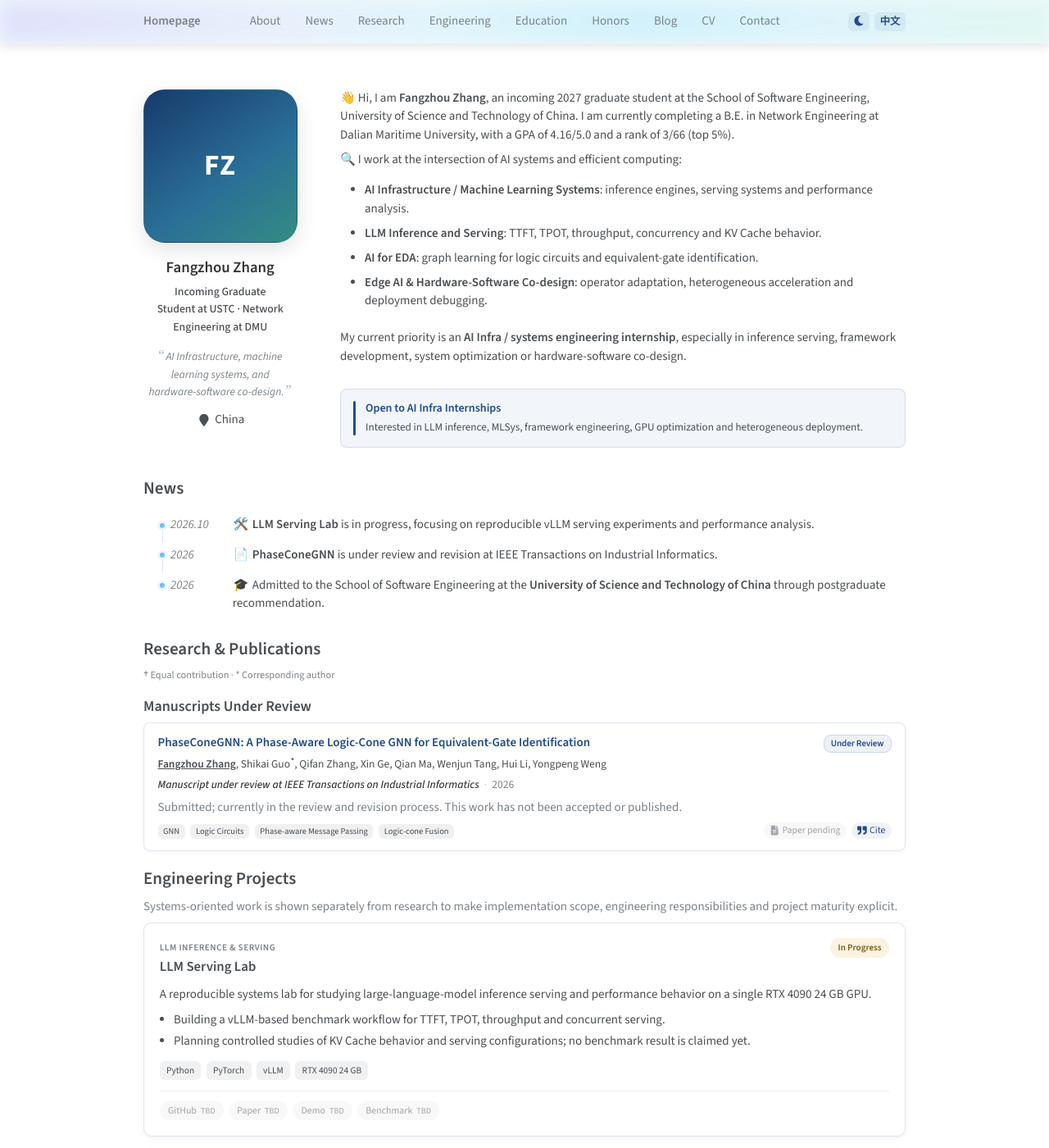
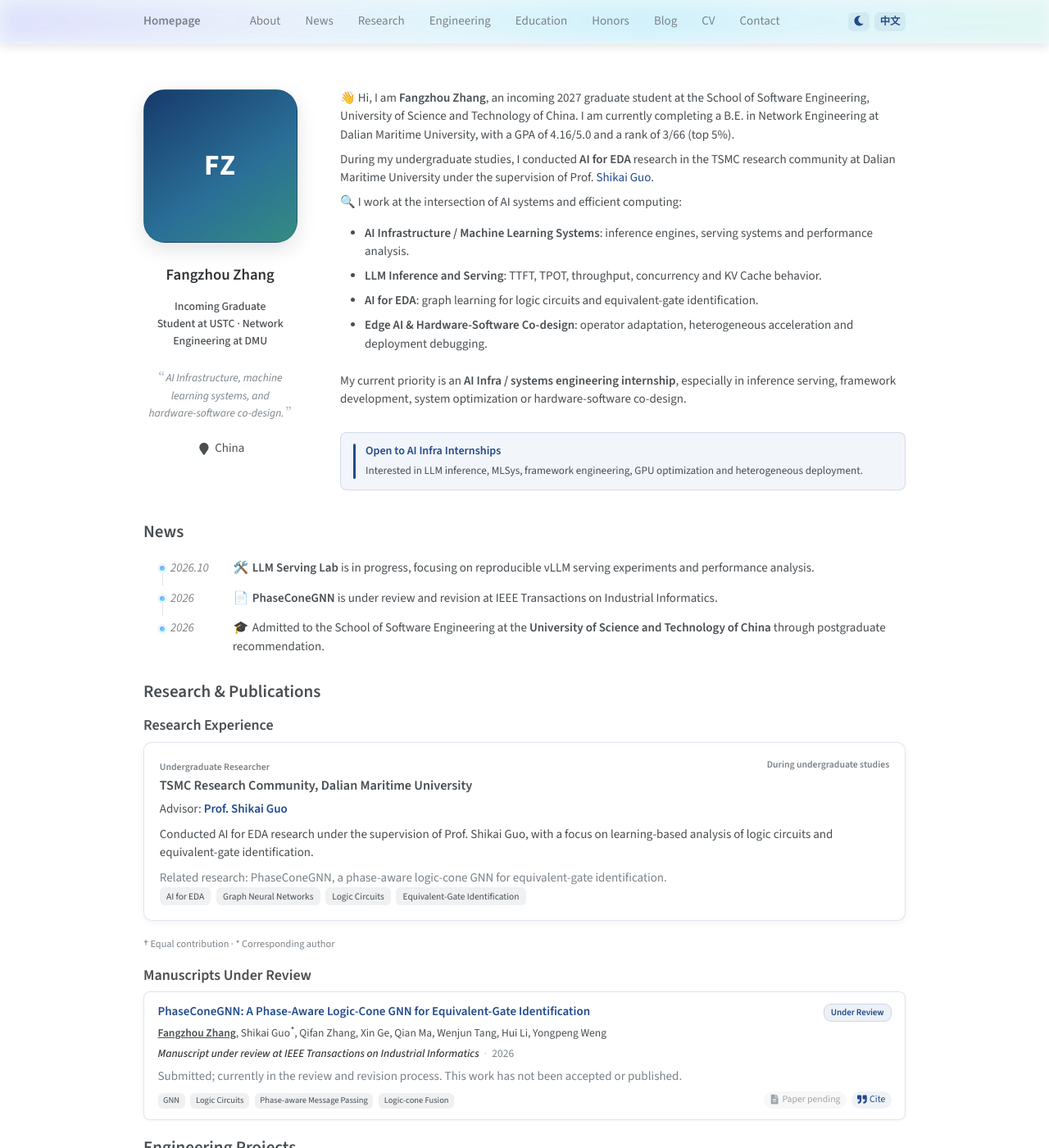
Before and after one commit to NoahAurora/NoahAurora.github.io, a Jekyll site: the page built from _pages/about.md, in a window 1280 px wide and 1400 px high. Shown: the whole window at 82% size. Built offline with Jekyll 4.4.1, drawn with Linux system fonts in a browser that asks for light colours.

Commit message:
feat: add TSMC AI for EDA research experience

```diff
--- /dev/null
+++ b/_data/research_experience.json
@@ -0,0 +1,18 @@
+[
+  {
+    "organization": "TSMC Research Community, Dalian Maritime University",
+    "organization_zh": "大连海事大学 TSMC 学社",
+    "role": "Undergraduate Researcher",
+    "role_zh": "本科生科研成员",
+    "period": "During undergraduate studies",
+    "period_zh": "本科期间",
+    "advisor": "Prof. Shikai Guo",
+    "advisor_zh": "郭世凯教授",
+    "advisor_url": "https://ist.dlmu.edu.cn/info/1287/6768.htm",
+    "summary": "Conducted AI for EDA research under the supervision of Prof. Shikai Guo, with a focus on learning-based analysis of logic circuits and equivalent-gate identification.",
+    "summary_zh": "在郭世凯老师指导下开展 AI for EDA 研究，重点关注基于学习方法的逻辑电路分析与等效门识别。",
+    "relation": "Related research: PhaseConeGNN, a phase-aware logic-cone GNN for equivalent-gate identification.",
+    "relation_zh": "相关研究：PhaseConeGNN——面向等效门识别的相位感知逻辑锥图神经网络。",
+    "tags": ["AI for EDA", "Graph Neural Networks", "Logic Circuits", "Equivalent-Gate Identification"]
+  }
+]
--- /dev/null
+++ b/_includes/research-experience.html
@@ -0,0 +1,18 @@
+{% for item in site.data.research_experience %}
+<article class="research-experience-card">
+  <div class="research-experience-card__heading">
+    <div>
+      <span class="research-experience-card__role"><span class="lang-en">{{ item.role }}</span><span class="lang-zh">{{ item.role_zh | default: item.role }}</span></span>
+      <h3><span class="lang-en">{{ item.organization }}</span><span class="lang-zh">{{ item.organization_zh | default: item.organization }}</span></h3>
+    </div>
+    <span class="research-experience-card__period"><span class="lang-en">{{ item.period }}</span><span class="lang-zh">{{ item.period_zh | default: item.period }}</span></span>
+  </div>
+  <p class="research-experience-card__advisor"><span class="lang-en">Advisor: </span><span class="lang-zh">指导教师：</span><a href="{{ item.advisor_url }}"><span class="lang-en">{{ item.advisor }}</span><span class="lang-zh">{{ item.advisor_zh | default: item.advisor }}</span></a></p>
+  <p class="lang-en">{{ item.summary }}</p>
+  <p class="lang-zh">{{ item.summary_zh | default: item.summary }}</p>
+  <p class="research-experience-card__relation"><span class="lang-en">{{ item.relation }}</span><span class="lang-zh">{{ item.relation_zh | default: item.relation }}</span></p>
+  <div class="project-card__tech">
+    {% for tag in item.tags %}<span>{{ tag }}</span>{% endfor %}
+  </div>
+</article>
+{% endfor %}
--- a/_pages/about.md
+++ b/_pages/about.md
@@ -21,6 +21,8 @@ redirect_from:
 
 👋 Hi, I am **Fangzhou Zhang**, an incoming 2027 graduate student at the School of Software Engineering, University of Science and Technology of China. I am currently completing a B.E. in Network Engineering at Dalian Maritime University, with a GPA of 4.16/5.0 and a rank of 3/66 (top 5%).
 
+During my undergraduate studies, I conducted **AI for EDA** research in the TSMC research community at Dalian Maritime University under the supervision of Prof. [Shikai Guo](https://ist.dlmu.edu.cn/info/1287/6768.htm).
+
 🔍 I work at the intersection of AI systems and efficient computing:
 
 - **AI Infrastructure / Machine Learning Systems**: inference engines, serving systems and performance analysis.
@@ -35,6 +37,8 @@ My current priority is an **AI Infra / systems engineering internship**, especia
 <div class="lang-zh" markdown="1">
 
 👋 你好，我是**张方舟**，已推免至中国科学技术大学软件学院，将作为 2027 级研究生入学。目前就读于大连海事大学网络工程专业，GPA 4.16/5.0，专业排名 3/66（前 5%）。
+
+本科期间，我曾在大连海事大学 **TSMC 学社**跟随[郭世凯老师](https://ist.dlmu.edu.cn/info/1287/6768.htm)开展 **AI for EDA** 方向研究。
 
 🔍 我的研究与工程兴趣集中在 AI 系统与高效计算交叉方向：
 
@@ -68,6 +72,10 @@ My current priority is an **AI Infra / systems engineering internship**, especia
 
 # <span class="lang-en">Research & Publications</span><span class="lang-zh">科研与论文</span>
 {: #research}
+
+## <span class="lang-en">Research Experience</span><span class="lang-zh">科研经历</span>
+
+{% include research-experience.html %}
 
 {% include publications.html %}
 
--- a/_sass/_dark-mode.scss
+++ b/_sass/_dark-mode.scss
@@ -76,6 +76,7 @@ html[data-theme="dark"] {
   }
 
   .project-card,
+  .research-experience-card,
   .placeholder-panel,
   .contact-panel {
     border-color: #333;
@@ -84,6 +85,9 @@ html[data-theme="dark"] {
   }
 
   .project-card__eyebrow,
+  .research-experience-card__role,
+  .research-experience-card__period,
+  .research-experience-card__relation,
   .project-card__summary,
   .project-card__highlights,
   .pub-status,
--- a/_sass/_engineering-projects.scss
+++ b/_sass/_engineering-projects.scss
@@ -9,6 +9,7 @@
 }
 
 .project-card,
+.research-experience-card,
 .placeholder-panel,
 .contact-panel {
   border: 1px solid rgba($info-color, 0.14);
@@ -31,6 +32,48 @@
     margin: 0.15rem 0 0;
     font-size: 1.12rem;
   }
+}
+
+.research-experience-card {
+  margin-bottom: 1.25rem;
+  padding: 1.2rem 1.25rem;
+
+  h3 {
+    margin: 0.12rem 0 0;
+    font-size: 1.08rem;
+  }
+
+  p {
+    margin: 0.55rem 0 0;
+  }
+}
+
+.research-experience-card__heading {
+  display: flex;
+  align-items: flex-start;
+  justify-content: space-between;
+  gap: 1rem;
+}
+
+.research-experience-card__role,
+.research-experience-card__period {
+  color: $gray;
+  font-size: 0.78rem;
+  font-weight: 600;
+}
+
+.research-experience-card__period {
+  flex: 0 0 auto;
+  white-space: nowrap;
+}
+
+.research-experience-card__advisor a {
+  font-weight: 600;
+}
+
+.research-experience-card__relation {
+  color: $gray;
+  font-size: 0.88rem;
 }
 
 .project-card__header {
@@ -158,6 +201,15 @@
     display: block;
   }
 
+  .research-experience-card__heading {
+    display: block;
+  }
+
+  .research-experience-card__period {
+    display: inline-block;
+    margin-top: 0.35rem;
+  }
+
   .project-status {
     display: inline-flex;
     margin-top: 0.55rem;
```
Also changed, not shown: README.md (+1 -0 lines).
